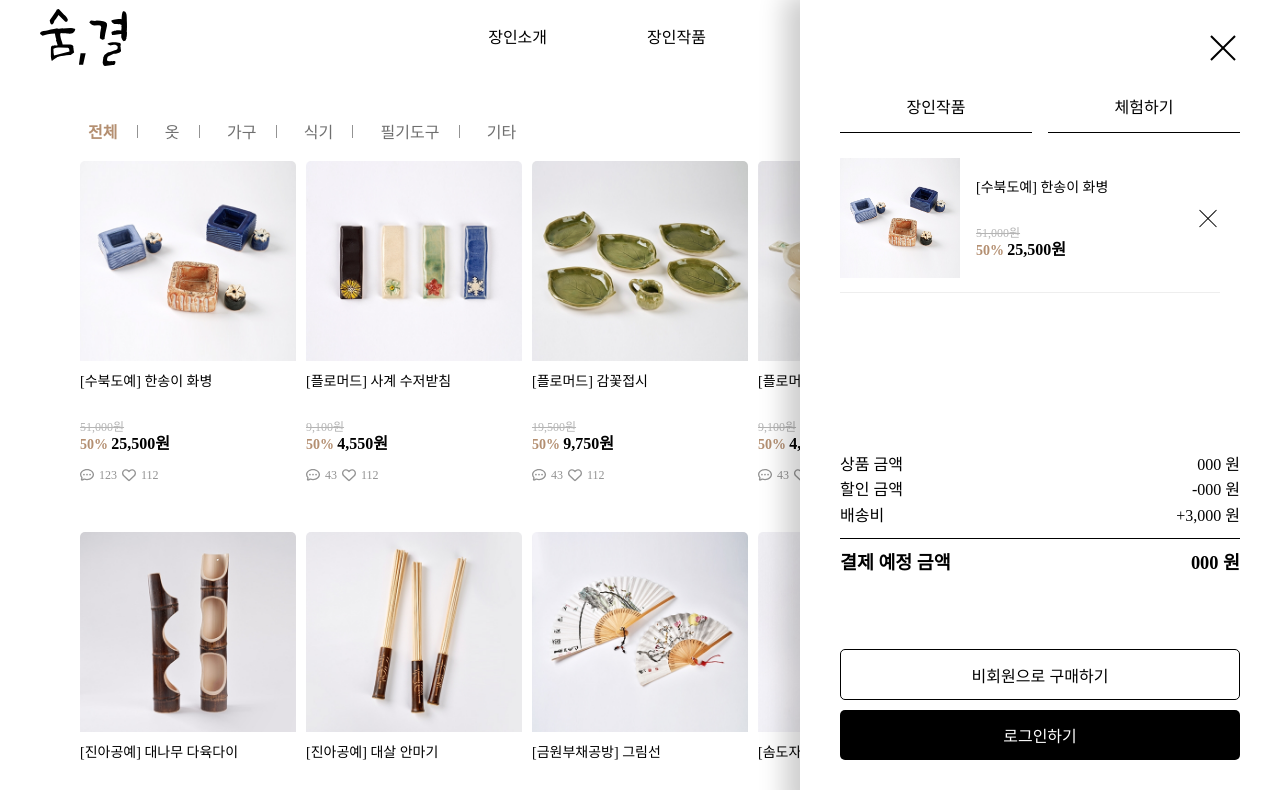
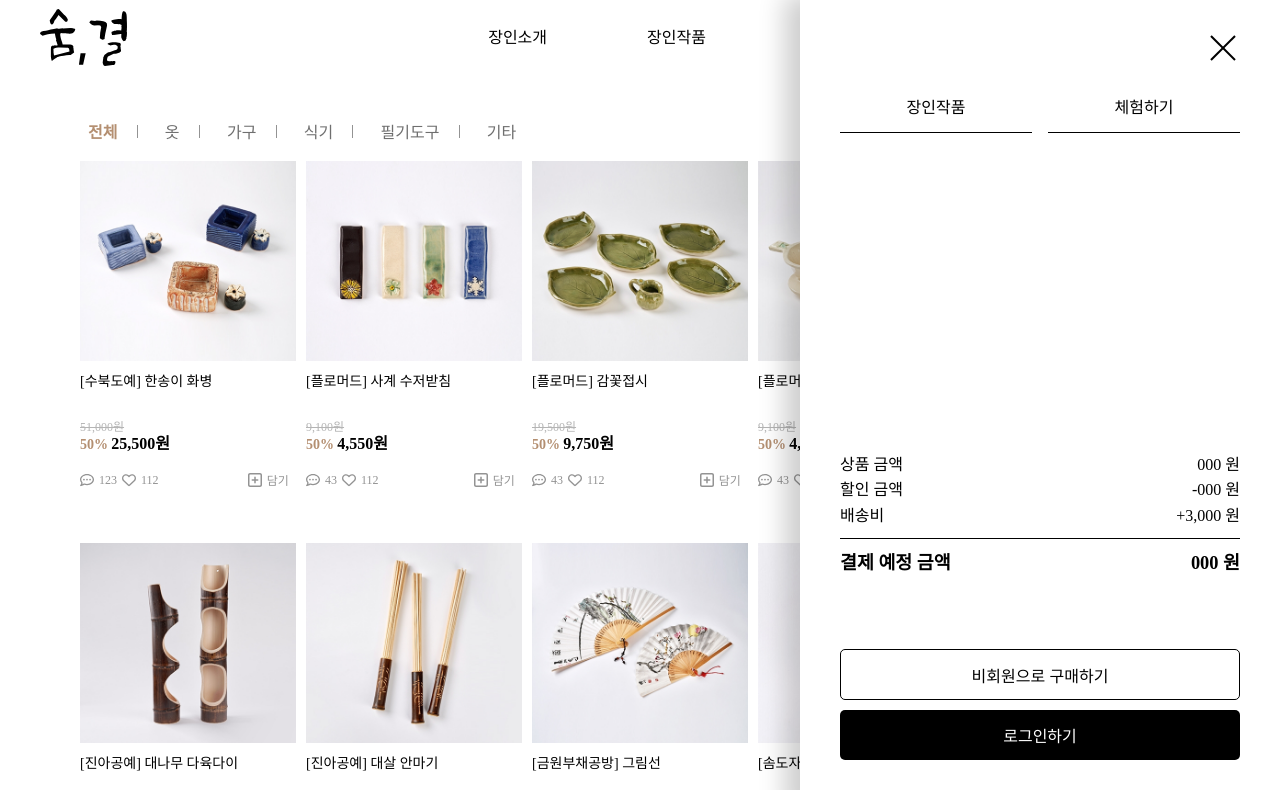
Before and after one commit to yangux/sumgyeol, a React (Create React App) app: page /work in a window 1280 px wide. Shown: the top 790 px of the page. Built offline with nearby package versions, Linux system fonts and the light colour scheme; a web font is replaced by a local one.

Commit message:
feat(SuYeon): MyPage 장바구니 담기 기능 추가

```diff
--- a/src/components/work/WorkItem.tsx
+++ b/src/components/work/WorkItem.tsx
@@ -1,16 +1,19 @@
 import { styled } from "styled-components";
 import { FontAwesomeIcon } from "@fortawesome/react-fontawesome";
-import { faCommentDots } from "@fortawesome/free-regular-svg-icons";
-import { faHeart } from "@fortawesome/free-regular-svg-icons";
+import {
+  faCommentDots,
+  faHeart,
+  faSquarePlus,
+} from "@fortawesome/free-regular-svg-icons";
 import { addComma, getSalePrice } from "../../utils/price";
 import { Item } from "../../utils/workItemsdata";
+import { useDispatch } from "react-redux";
+import { add } from "../../store/modules/cart";
 
 const ItemContainer = styled.div`
   display: inline-block;
   min-width: 200px;
-  border-radius: 5px;
   margin-bottom: 40px;
-  overflow: hidden;
 
   &.mainSize {
     width: 480px;
@@ -19,13 +22,8 @@ const ItemContainer = styled.div`
     display: flex;
     flex-direction: column;
     justify-content: space-between;
-<<<<<<< Updated upstream
-    & img {
-      width: 480px;
-      height: 530px;
-    }
-=======
->>>>>>> Stashed changes
+    border-radius: 5px;
+    overflow: hidden;
   }
 `;
 const ItemImg = styled.div`
@@ -77,6 +75,8 @@ const SalePrice = styled.h4`
 `;
 const More = styled.div`
   display: flex;
+  justify-content: space-between;
+  align-items: center;
   margin-top: 1rem;
   color: var(--text-gray-40);
 
@@ -92,6 +92,21 @@ const More = styled.div`
     font-size: 12px;
   }
 `;
+const CartBtn = styled.button`
+  appearance: none;
+  border: 0;
+  background-color: transparent;
+  display: flex;
+  align-items: center;
+  padding: 0.2em 0.45em;
+  color: var(--text-gray-40);
+  border-radius: 5px;
+  cursor: pointer;
+
+  &:hover {
+    color: var(--text-gray-60);
+  }
+`;
 
 export default function WorkItem(props: Item) {
   const {
@@ -104,6 +119,7 @@ export default function WorkItem(props: Item) {
     image,
     className,
   } = props;
+  const dispatch = useDispatch();
   return (
     <ItemContainer className={className}>
       <ItemImg>
@@ -121,6 +137,7 @@ export default function WorkItem(props: Item) {
         {reviewCount && likeCount && (
           <More>
             <div>
+              <div>
                 <FontAwesomeIcon icon={faCommentDots} />
                 <p>{reviewCount}</p>
               </div>
@@ -128,6 +145,23 @@ export default function WorkItem(props: Item) {
                 <FontAwesomeIcon icon={faHeart} />
                 <p>{likeCount}</p>
               </div>
+            </div>
+            <CartBtn
+              onClick={() =>
+                dispatch(
+                  add({
+                    name: name,
+                    brand: brand,
+                    originalPrice: originalPrice,
+                    discountRate: discountRate,
+                    image: image,
+                  })
+                )
+              }
+            >
+              <FontAwesomeIcon icon={faSquarePlus} />
+              <p>담기</p>
+            </CartBtn>
           </More>
         )}
       </ItemDesc>
--- a/src/store/modules/cart.ts
+++ b/src/store/modules/cart.ts
@@ -1,28 +1,27 @@
 // 뒤에 as const 를 붙여줌으로써 나중에 액션 객체를 만들게 action.type 의 값을 추론하는 과정에서
 // action.type 이 string 으로 추론되지 않고 'counter/INCREASE' 와 같이 실제 문자열 값으로 추론 되도록 해줍니다.
-const SUM = "cart/SUM" as const;
+const ADD = "cart/ADD" as const;
 
-export const sum = () => ({
-  type: SUM,
-});
+interface List {
+  name: string;
+  brand: string;
+  originalPrice: number;
+  discountRate: number;
+  image: string;
+}
+export const add = (payload: List) => {
+  return { type: ADD, payload };
+};
 
 // type
-type CartAction = ReturnType<typeof sum>;
+type CartAction = ReturnType<typeof add>;
 
 type CartState = {
   list: Array<object>;
 };
 
 const initialState: CartState = {
-  list: [
-    {
-      name: "한송이 화병",
-      brand: "수북도예",
-      originalPrice: 51000,
-      discountRate: 50,
-      image: "/assets/workitem/한송이 화병.jpg",
-    },
-  ],
+  list: [],
 };
 
 export default function cart(
@@ -30,6 +29,17 @@ export default function cart(
   action: CartAction
 ): CartState {
   switch (action.type) {
+    case ADD:
+      return {
+        ...state,
+        list: state.list.concat({
+          name: action.payload.name,
+          brand: action.payload.brand,
+          originalPrice: action.payload.originalPrice,
+          discountRate: action.payload.discountRate,
+          image: action.payload.image,
+        }),
+      };
     default:
       return state;
   }
```
Lines whose indentation alone changed are shown as unchanged.
